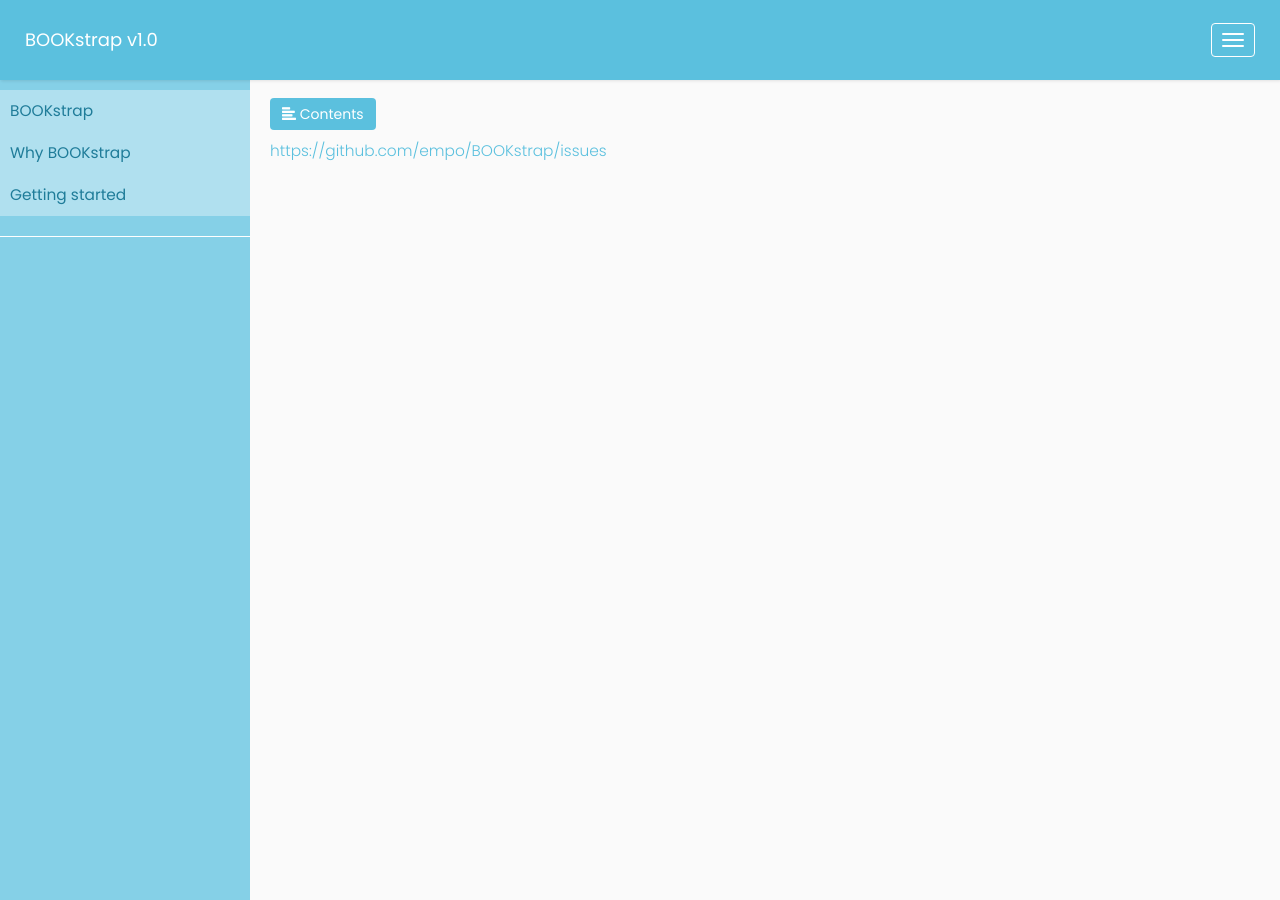
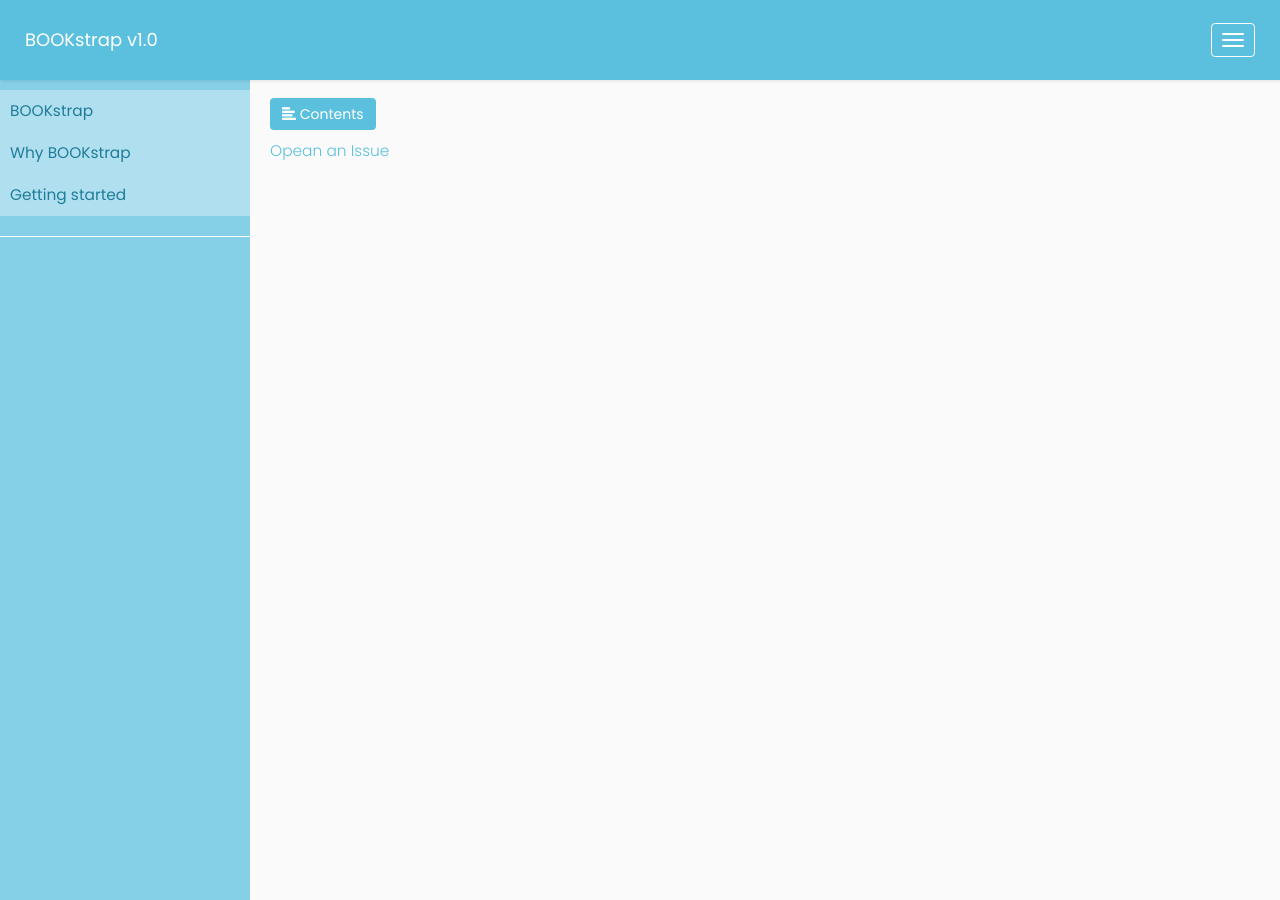
Before and after one commit to emiliano-poggi/BOOKstrap, a Jekyll site: the page built from contact.md, in a window 1280 px wide and 900 px high. Built offline with Jekyll 4.4.1, drawn with Linux system fonts in a browser that asks for light colours; nearby versions of some CDN libraries.

Commit message:
Update contact.md

```diff
--- a/contact.md
+++ b/contact.md
@@ -3,4 +3,4 @@ layout: default
 title: Contact
 ---
 
-[https://github.com/empo/BOOKstrap/issues](Opean an Issue)
+[Opean an Issue](https://github.com/empo/BOOKstrap/issues)
```
